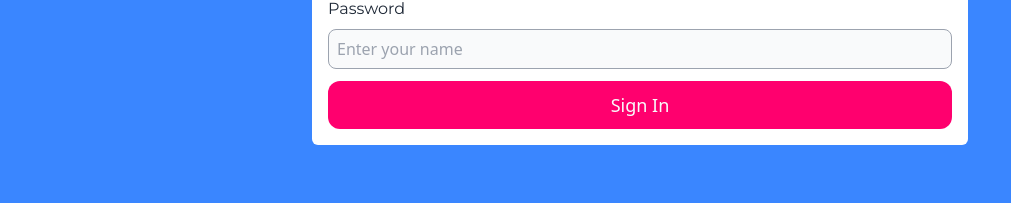
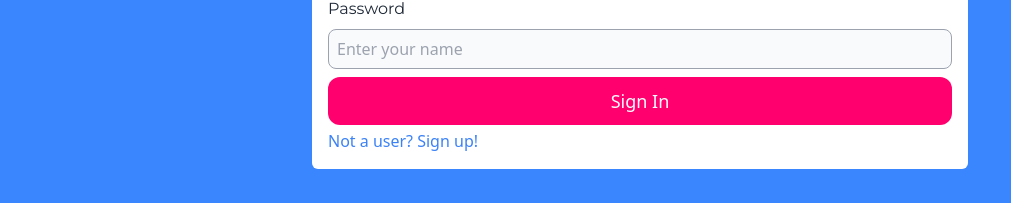
Before and after one commit to joenzkc/j-urls-frontend, a Next.js app: page /login in a window 1280 px wide. Shown: the part 223-426 px from the top of the page, without its empty margins (0-1011 px from the left). Built offline with nearby package versions, Linux system fonts and the light colour scheme; no server answers.

Commit message:
fix autofill bug

```diff
--- a/pages/index.tsx
+++ b/pages/index.tsx
@@ -12,6 +12,7 @@ import InfoIcon from "@mui/icons-material/Info";
 import Popup from "@/components/Popup";
 import { validateCustomString } from "@/components/util/util";
 import { Transition } from "react-transition-group";
+import Head from "next/head";
 
 export default function Home() {
   const router = useRouter();
@@ -29,7 +30,7 @@ export default function Home() {
   // const [isLoggedIn, setIsLoggedIn] = useState(false);
 
   useEffect(() => {
-    console.log(router.query);
+    // console.log(router.query);
     if (router.query.logout) {
       setShowLoggedOutPopup(true);
       setTimeout(() => setShowLoggedOutPopup(false), 2000);
@@ -101,11 +102,17 @@ export default function Home() {
   const onClickLogin = () => [router.push("/login")];
 
   return (
+    <>
+      <Head>
+        <title>JURL: A URL shortener</title>
+      </Head>
       <Container>
         <div className="flex flex-col flex-1 p-2 w-full max-w-2xl">
           <div className="bg-white rounded-md p-4 flex flex-col shadow-lg">
             <div className=" min-h-[2rem]">
-            <p className="font-lato font-light">Try shortening a URL!</p>
+              <p className="font-lato">
+                {!user ? "Try shortening a URL!" : "Shorten a URL"}
+              </p>
             </div>
             <div className="mt-1 flex-1 flex">
               <input
@@ -173,9 +180,9 @@ export default function Home() {
               {showPopup && (
                 <Popup setShowPopup={setShowPopup}>
                   <p>
-                  Shortened URL cannot have any unauthorized characters, must be
-                  at least 5 characters long and less than 20 characters. It
-                  must also be unique
+                    Shortened URL cannot have any unauthorized characters, must
+                    be at least 5 characters long and less than 20 characters.
+                    It must also be unique
                   </p>
                 </Popup>
               )}
@@ -228,5 +235,6 @@ export default function Home() {
           )}
         </div>
       </Container>
+    </>
   );
 }
--- a/pages/login.tsx
+++ b/pages/login.tsx
@@ -1,13 +1,17 @@
 import Container from "@/components/Container";
 import { signIn } from "@/components/api/apiHelper";
 import { useRouter } from "next/router";
-import React, { useEffect, useState } from "react";
+import React, { useEffect, useRef, useState } from "react";
 import Cookies from "js-cookie";
 import moment from "moment";
 import { useAuth } from "@/components/AuthContext";
+import Head from "next/head";
 
 //TODO: some weird bug with auto fill not working
 const login = () => {
+  const usernameElement = useRef<HTMLInputElement>(null);
+  const passwordElement = useRef<HTMLInputElement>(null);
+
   const { user, logout } = useAuth();
   const [name, setName] = useState("");
   const [password, setPassword] = useState("");
@@ -22,11 +26,26 @@ const login = () => {
     setName(e.target.value);
   };
 
+  useEffect(() => {
+    setName(usernameElement?.current?.value ?? "");
+    setPassword(passwordElement?.current?.value ?? "");
+  }, [usernameElement, passwordElement]);
+
+  // const onBlurName = () => {
+  //   setName(name)
+  // }
+
   const handleChangePassword = (e: React.ChangeEvent<HTMLInputElement>) => {
     setPassword(e.target.value);
   };
 
-  const onClickLogin = async () => {
+  const onClickSignup = () => {
+    router.push("/signup");
+  };
+
+  const handleLogin = async (e: React.FormEvent<HTMLFormElement>) => {
+    e.preventDefault();
+
     if (name === "") {
       setIsUsernameEmpty(true);
       return;
@@ -49,7 +68,7 @@ const login = () => {
       setIsLoading(false);
       setIsLoggedIn(true);
       router.push("/");
-    } catch (err) {
+    } catch (err: any) {
       console.log(err.response);
       setIsError(true);
     }
@@ -60,8 +79,15 @@ const login = () => {
   }
 
   return (
+    <>
+      <Head>
+        <title>JURL: Login</title>
+      </Head>
       <Container>
-      <div className="flex flex-col flex-1 p-2 w-full max-w-2xl">
+        <form
+          className="flex flex-col flex-1 p-2 w-full max-w-2xl"
+          onSubmit={handleLogin}
+        >
           <div className="grid container grid-cols-1 bg-white rounded-md p-4">
             <h1 className="text-lg font-archivo text-center">Login</h1>
             <div className="">
@@ -71,6 +97,7 @@ const login = () => {
                   type="text"
                   className="bg-gray-50 border border-gray-400 rounded-lg px-2 h-10 focus:outline-none"
                   placeholder="Enter your name"
+                  ref={usernameElement}
                   onInput={handleChangeName}
                 />
                 {isUsernameEmpty ? (
@@ -85,6 +112,7 @@ const login = () => {
                   type="password"
                   className="bg-gray-50 border border-gray-400 rounded-lg px-2 h-10 focus:outline-none"
                   placeholder="Enter your name"
+                  ref={passwordElement}
                   onInput={handleChangePassword}
                 />
                 {isPasswordEmpty ? (
@@ -103,10 +131,12 @@ const login = () => {
                 ""
               )}
             </div>
+
             <div>
               <button
-              className="bg-bright_pink rounded-xl mt-3 min-h-[3rem] w-full"
-              onClick={onClickLogin}
+                className="bg-bright_pink rounded-xl mt-2 min-h-[3rem] w-full"
+                // onClick={onClickLogin}
+                type="submit"
               >
                 {isLoading ? (
                   <div className="flex flex-1 items-center justify-center">
@@ -117,9 +147,18 @@ const login = () => {
                 )}
               </button>
             </div>
+            <div className="mt-1">
+              <p
+                className="text-blue-500 cursor-pointer"
+                onClick={onClickSignup}
+              >
+                Not a user? Sign up!
+              </p>
             </div>
           </div>
+        </form>
       </Container>
+    </>
   );
 };
 
```
Lines whose indentation alone changed are shown as unchanged.
